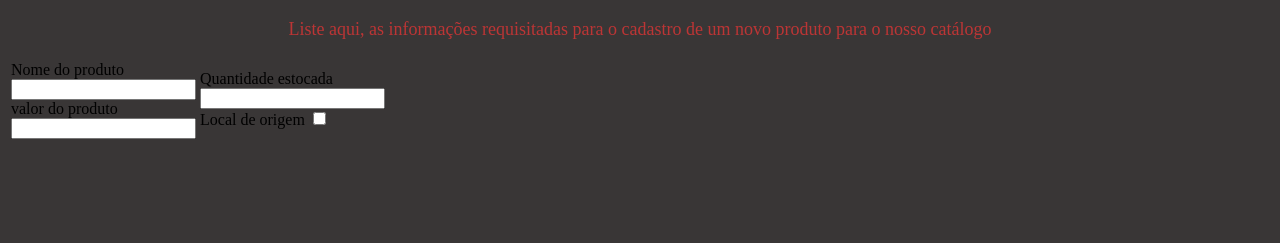
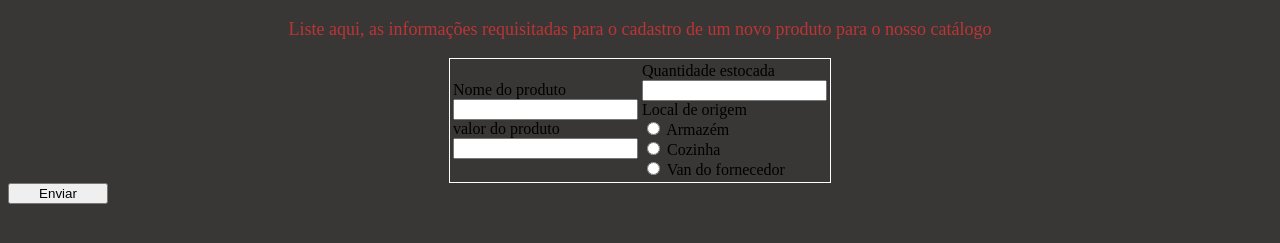
Before and after one commit to Lucas5812/portfolio, a plain HTML site: page Sql/leandro3e/cadastra_produto.html in a window 1280 px wide. Shown: the part 61-304 px from the top of the page. Drawn offline with Linux system fonts and the light colour scheme.

Commit message:
Update cadastra_produto.html

```diff
--- a/Sql/leandro3e/cadastra_produto.html
+++ b/Sql/leandro3e/cadastra_produto.html
@@ -9,19 +9,28 @@
 <body>
     <h1>Cadastrador de produtos da Garagem</h1>
     <p>Liste aqui, as informações requisitadas para o cadastro de um novo produto para o nosso catálogo</p>
-    <table>
-        <td>
+
+    <table style="margin: auto; border: 1px solid white;">
+        <tr>
+        <td style="width: 50px;">
             <label for="Nome">Nome do produto</label><br>
             <input type="text" name="Nome"><br>
             <label for="preco">valor do produto</label><br>
             <input type="text" name="preco"><br>
-        </td>
-        <td>
+        </td><td style="width: 50px;">
             <label for="Quantidade">Quantidade estocada</label><br>
             <input type="text" name="Qnt"><br>
-            <label for="Origem">Local de origem</label>
-            <input type="checkbox" name="" id="">
-        </td>
+            <label for="Origem">Local de origem</label><br>
+            <input type="radio" id="html" name="fav_language" value="HTML">
+            <label for="html">Armazém</label><br>
+            <input type="radio" id="css" name="fav_language" value="CSS">
+            <label for="css">Cozinha</label><br>
+            <input type="radio" id="javascript" name="fav_language" value="JavaScript">
+            <label for="javascript">Van do fornecedor</label>
+        </td></tr>
     </table>
+    <div style="align-items: center;">
+        <input type="submit" value="Enviar" style="width: 100px;">
+    </div>
 </body>
 </html>
```
